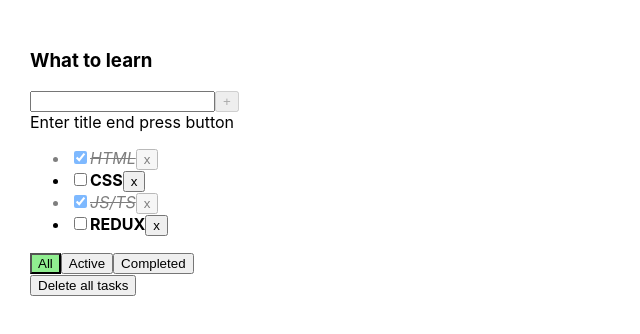
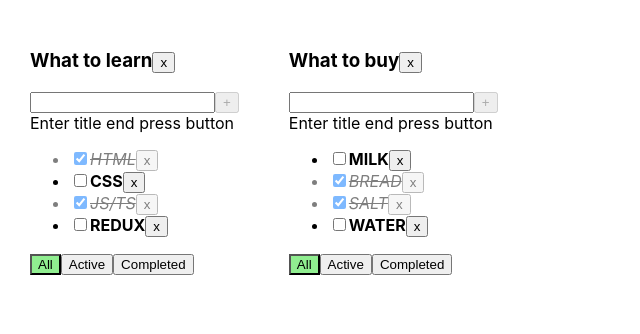
Before and after one commit to orlovaDev/todolist-01, a React (Vite) app: page / in a window 1280 px wide. Shown: the top 334 px of the page, without its empty margins (0-640 px from the left). Built offline with nearby package versions, Linux system fonts and the light colour scheme.

Commit message:
creationTodoLists

```diff
--- a/src/App.tsx
+++ b/src/App.tsx
@@ -1,69 +1,129 @@
 import './App.css'
-import {TaskPropsType, TodolistItem} from "./TodolistItem.tsx";
+import {TaskType, TodolistItem} from "./TodolistItem.tsx";
 import {useState} from "react";
 import {v1, v4} from "uuid";
 import {getFilterTasks} from "./utilites/getFilteredTasks.tsx";
 
 
-export type FilterPropsType = 'all' | 'active' | 'completed'
+export type FilterValueType = 'all' | 'active' | 'completed'
+
+export type TodolistType = {
+  id: string
+  title: string
+  filter: FilterValueType
+}
+
+type TaskStateType = {
+  [todolistId: string]: TaskType[]
+}
 
 export const App = () => {
 
+  // BLL
+  const todolistId_1 = v1()
+  const todolistId_2 = v1()
 
-  // BLL
-  const todolistTitle = "What to learn"
-  const [tasks, setTasks] = useState<TaskPropsType[]>([
+  const [todolists, setTodolists] = useState<TodolistType[]>([
+    {
+      id: todolistId_1,
+      title: "What to learn",
+      filter: "all"
+    },
+    {
+      id: todolistId_2,
+      title: "What to buy",
+      filter: "all"
+    },
+  ]);
+
+  const [tasks, setTasks] = useState<TaskStateType>({
+    [todolistId_1]: [
       {id: v1(), title: "HTML", isDone: true},
       {id: v1(), title: "CSS", isDone: false},
       {id: v1(), title: "JS/TS", isDone: true},
       {id: v1(), title: "REDUX", isDone: false},
-    ]
-  )
+    ],
+    [todolistId_2]: [
+      {id: v1(), title: "MILK", isDone: false},
+      {id: v1(), title: "BREAD", isDone: true},
+      {id: v1(), title: "SALT", isDone: true},
+      {id: v1(), title: "WATER", isDone: false},
+    ],
+  })
 
-  const deleteTask = (taskId: TaskPropsType["id"]) => {
-    const nextState: TaskPropsType[] = tasks.filter(t => t.id !== taskId)
-    setTasks(nextState)
+  const deleteTask = (taskId: TaskType["id"], todolistId: TodolistType["id"]) => {
+
+    // ПРЯМАЯ ЛОГИКА ПО ШАГАМ
+    // const todolistsTasks = tasks[todolistId]
+    // const filteredTasks = todolistsTasks.filter(task => task.id !== taskId)
+    // const nextTasksState = {...tasks}
+    // nextTasksState[todolistId] = filteredTasks
+    // setTasks(nextTasksState)
+
+    // 2-й вариант записи
+    setTasks({...tasks, [todolistId]: tasks[todolistId].filter(task => task.id !== taskId)})
   }
 
-  const createTask = (title: TaskPropsType["title"]) => {
+  const createTask = (title: TaskType["title"], todolistId: TodolistType["id"]) => {
     const newTask = {
       id: v4(),
       title: title,
       isDone: false
     }
-    const newTasks = [newTask, ...tasks]
-    setTasks(newTasks)
+    // const addedTask = [...tasks[todolistId], newTask]
+    // const nextTasksState = {...tasks}
+    // nextTasksState[todolistId] = addedTask
+    // setTasks(nextTasksState)
+    setTasks({...tasks, [todolistId]: [...tasks[todolistId], newTask] })
   }
 
-  const deleteAllTask = () => {
-    setTasks([])
+  const changeTaskStatus = (taskId: TaskType["id"], isDone: TaskType["isDone"], todolistId: TodolistType["id"]) => {
+    // const todolistsTasks = tasks[todolistId]
+    // const changedStatusTasks = todolistsTasks.map(t => t.id === taskId ? {...t, isDone: isDone} : t)
+    // const nextTasksState = {...tasks}
+    // nextTasksState[todolistId] = changedStatusTasks
+    // setTasks(nextTasksState)
+
+    setTasks({...tasks, [todolistId]: tasks[todolistId].map(t => t.id === taskId ? {...t, isDone: isDone} : t) })
+
+
+    // const nextState: TaskType[] = tasks.map(t => t.id === taskId ? {...t, isDone: isDone} : t)
+    // setTasks(nextState)
   }
 
-  const changeTaskStatus = (taskId: TaskPropsType["id"], isDone: TaskPropsType["isDone"]) => {
-    const nextState: TaskPropsType[] = tasks.map(t => t.id === taskId ? { ...t, isDone: isDone } : t)
-    setTasks(nextState)
+  const changeFilter = (filter: FilterValueType, todolistId: TodolistType["id"]) => {
+    setTodolists(todolists.map(tl => tl.id === todolistId ? {...tl, filter: filter } : tl))
+  }
+
+
+  const deleteTodolist = (todolistId: TodolistType["id"]) => {
+    setTodolists(todolists.filter(tl => tl.id !== todolistId))
   }
 
   //   UI
-  const [filter, setFilter] = useState<FilterPropsType>("all")
-  const changeFilter = (filter: FilterPropsType) => {
-    setFilter(filter)
-  }
 
-  const filteredTasks = getFilterTasks(tasks, filter)
+
+  const todolistsComponents = todolists.map(tl => {
+    const filteredTasks = getFilterTasks(tasks[tl.id], tl.filter)
+    return (
+      <TodolistItem
+        key={tl.id}
+        todolistId={tl.id}
+        title={tl.title}
+        tasks={filteredTasks}
+        deleteTask={deleteTask}
+        createTask={createTask}
+        changeTaskStatus={changeTaskStatus}
+        filter={tl.filter}
+        changeFilter={changeFilter}
+        deleteTodolist={deleteTodolist}
+      />
+    )
+  })
 
   return (
     <div className="app">
-      <TodolistItem
-        title={todolistTitle}
-        tasks={filteredTasks}
-        deleteTask={deleteTask}
-        createTask={createTask}
-        deleteAllTask={deleteAllTask}
-        changeTaskStatus={changeTaskStatus}
-        filter={filter}
-        changeFilter={changeFilter}
-      />
+      {todolistsComponents}
     </div>
   )
 }
--- a/src/TodolistItem.tsx
+++ b/src/TodolistItem.tsx
@@ -1,33 +1,34 @@
 import {Button} from "./Button.tsx";
-import {FilterPropsType} from "./App.tsx";
+import {FilterValueType, TodolistType} from "./App.tsx";
 import {ChangeEvent, KeyboardEvent, useState} from 'react'
 
-export type TaskPropsType = {
+export type TaskType = {
   id: string
   title: string
   isDone: boolean
 }
 
 type TodolistPropsType = {
+  todolistId: TodolistType["id"]
   title: string
-  tasks: TaskPropsType[]
-  deleteTask: (taskId: TaskPropsType["id"]) => void
-  changeFilter: (filter: FilterPropsType) => void
-  createTask: (title: string) => void
-  deleteAllTask: () => void
-  filter: FilterPropsType
-  changeTaskStatus: (taskId: TaskPropsType["id"], isDone: TaskPropsType["isDone"]) => void
+  tasks: TaskType[]
+  deleteTask: (taskId: TaskType["id"], todolistId: TodolistType["id"]) => void
+  changeFilter: (filter: FilterValueType, todolistId: TodolistType["id"]) => void
+  createTask: (title: string, todolistId: TodolistType["id"]) => void
+  filter: FilterValueType
+  changeTaskStatus: (taskId: TaskType["id"], isDone: TaskType["isDone"], todolistId: TodolistType["id"]) => void
+  deleteTodolist: (todolistId: TodolistType["id"]) => void
 }
 
-export const TodolistItem = ({
+export const TodolistItem = ({ todolistId,
                                title,
                                tasks,
                                deleteTask,
                                changeFilter,
                                createTask,
-                               deleteAllTask,
                                filter,
-                               changeTaskStatus
+                               changeTaskStatus,
+                               deleteTodolist
                              }: TodolistPropsType) => {
 
   // const [taskInput, setTaskInput] = useState("")
@@ -38,11 +39,11 @@ export const TodolistItem = ({
     ? <span>Tasks list is empty</span>
     : <ul>
       {
-        tasks.map((task: TaskPropsType) => {
+        tasks.map((task: TaskType) => {
           const deleteTaskHandler = () => {
-            deleteTask(task.id)
+            deleteTask(task.id, todolistId)
           }
-          const changeTaskStatusHandler = (e: ChangeEvent<HTMLInputElement>) => changeTaskStatus(task.id, e.currentTarget.checked)
+          const changeTaskStatusHandler = (e: ChangeEvent<HTMLInputElement>) => changeTaskStatus(task.id, e.currentTarget.checked, todolistId)
 
           return (
             <li key={task.id} className={task.isDone ? "is-done" : ""}>
@@ -64,7 +65,7 @@ export const TodolistItem = ({
   const createTaskHandler = () => {
     const trimmedTitle = taskInput.trim()
     if (trimmedTitle) {
-      createTask(trimmedTitle)
+      createTask(trimmedTitle, todolistId)
     } else {
       setError(true)
     }
@@ -84,7 +85,14 @@ export const TodolistItem = ({
   }
   return (
     <div>
-      <h3>{title}</h3>
+      <h3>
+        {title}
+        <Button
+          title = "x"
+          onClick={() => deleteTodolist(todolistId)}
+          className="delete-all"
+        />
+      </h3>
       <div>
         <input
           className = { error ? "error" : ""}
@@ -106,23 +114,17 @@ export const TodolistItem = ({
         <Button
           className={filter === "all" ? "active-filter" : "" }
           title="All"
-          onClick={() => changeFilter('all')}
+          onClick={() => changeFilter('all', todolistId)}
         />
         <Button
           className={filter === "active" ? "active-filter" : "" }
           title="Active"
-          onClick={() => changeFilter('active')}
+          onClick={() => changeFilter('active', todolistId)}
         />
         <Button
           className={filter === "completed" ? "active-filter" : "" }
           title="Completed"
-          onClick={() => changeFilter('completed')}
-        />
-        <br />
-        <Button
-          className="delete-all"
-          title="Delete all tasks"
-          onClick={() => deleteAllTask()}
+          onClick={() => changeFilter('completed', todolistId)}
         />
       </div>
     </div>
--- a/src/utilites/getFilteredTasks.tsx
+++ b/src/utilites/getFilteredTasks.tsx
@@ -1,7 +1,7 @@
-import {TaskPropsType} from "../TodolistItem.tsx";
-import {FilterPropsType} from "../App.tsx";
+import {TaskType} from "../TodolistItem.tsx";
+import {FilterValueType} from "../App.tsx";
 
-export const getFilterTasks = (tasks: TaskPropsType[], filter: FilterPropsType) => {
+export const getFilterTasks = (tasks: TaskType[], filter: FilterValueType) => {
   let filteredTasks = tasks
 
   if (filter === "active") {
```
